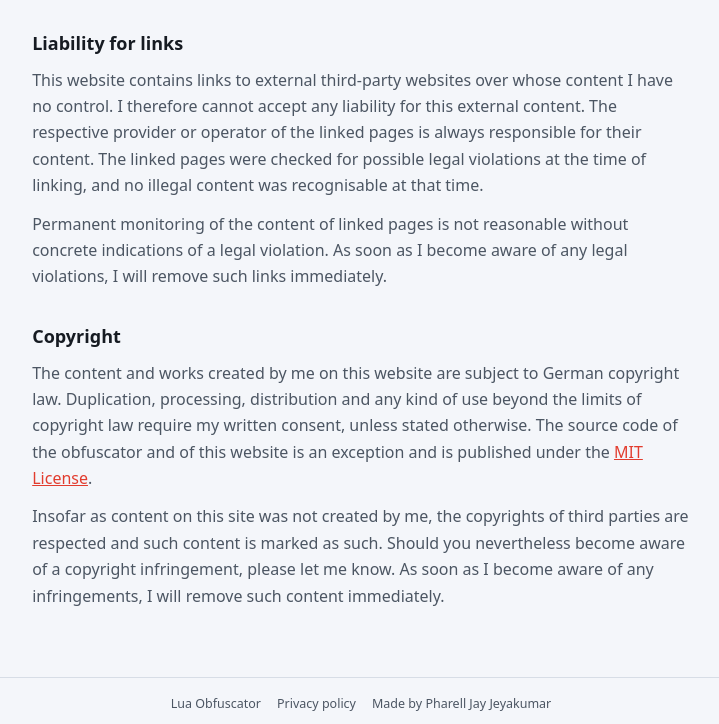
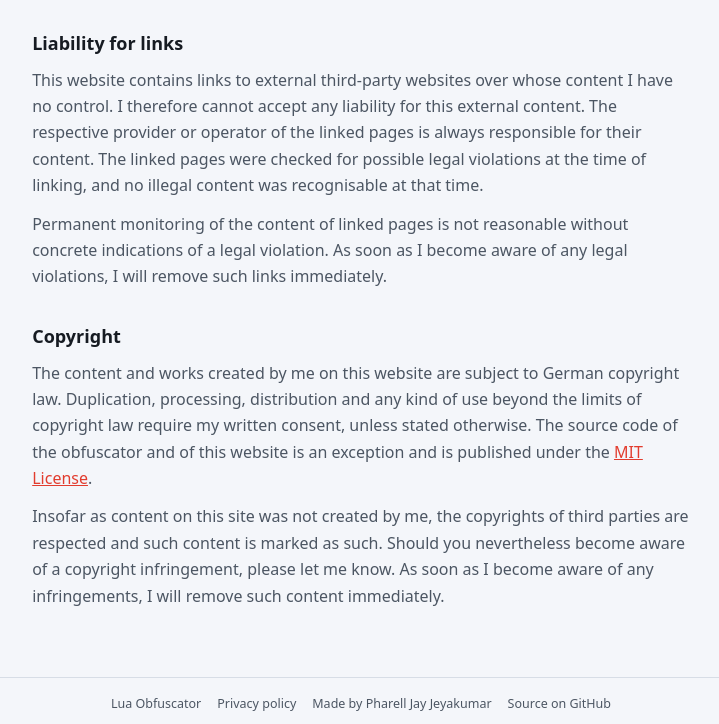
Before and after one commit to PharellJay/LuaObfuscator, a plain HTML site: page web/imprint.html in a window 1280 px wide. Shown: the part 868-1592 px from the top of the page, without its empty margins (279-998 px from the left). Drawn offline with Linux system fonts and the light colour scheme.

Commit message:
Link the GitHub repository from the imprint and privacy pages

```diff
--- a/web/imprint.html
+++ b/web/imprint.html
@@ -59,6 +59,7 @@
     <a href="./">Lua Obfuscator</a>
     <a href="privacy.html">Privacy policy</a>
     <a href="https://pharelljay.me/">Made by Pharell Jay Jeyakumar</a>
+    <a href="https://github.com/PharellJay/LuaObfuscator">Source on GitHub</a>
   </nav>
 </footer>
 </body>
```
Also changed, not shown: web/privacy.html (+1 -0 lines).
